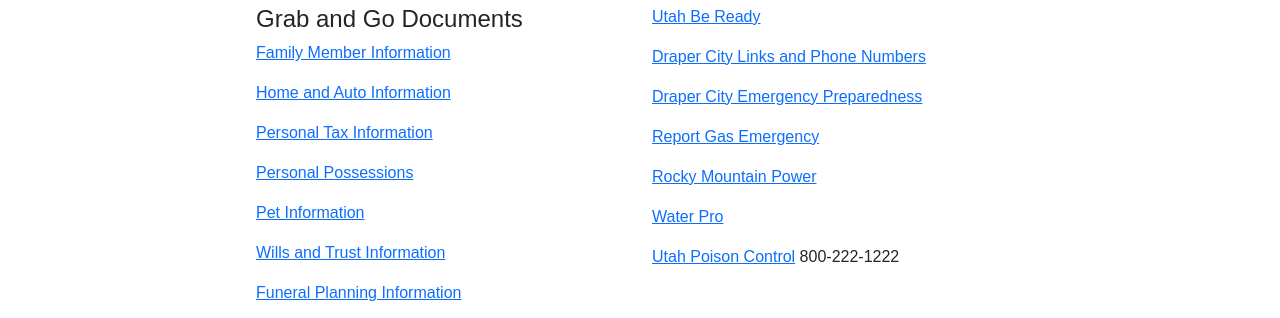
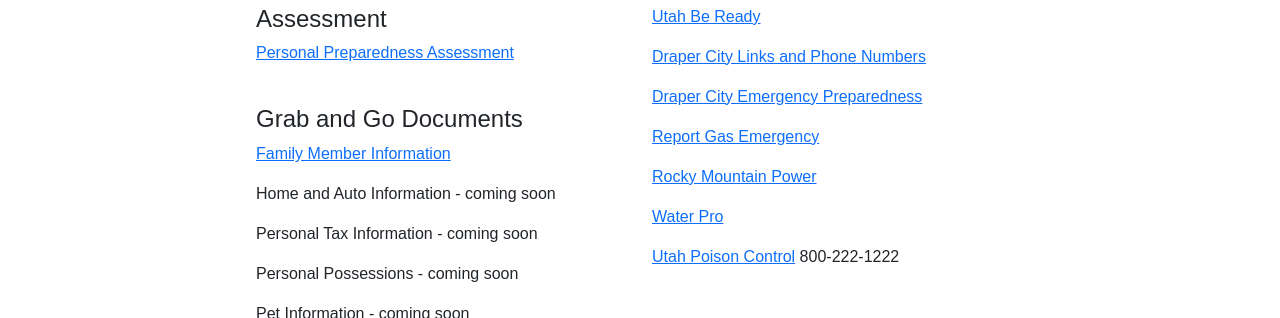
Before and after one commit to DallasM31/D15GetReady, a plain HTML site: page checklists.html in a window 1280 px wide. Shown: the part 485-803 px from the top of the page. Drawn offline with nearby package versions, Linux system fonts and the light colour scheme.

Commit message:
SteveJ Upgrades 1

```diff
--- a/checklists.html
+++ b/checklists.html
@@ -42,15 +42,18 @@
       <div class="row">
         <div class="col-sm-5">
           <h2>Lists</h2>
-          <h4>Grab and Go Documents</a></h4>
+          <h4>Assessment</a></h4>
+            <p><a href="checklists/PersonalPreparednessAssessment.pdf">Personal Preparedness Assessment</a></p>
+          <br>
+            <h4>Grab and Go Documents</a></h4>
             <p><a href="checklists/family-info-sheet.pdf">Family Member Information</a></p>
-            <p><a href="checklists/family-info-sheet.pdf">Home and Auto Information</a></p>
-            <p><a href="checklists/family-info-sheet.pdf">Personal Tax Information</a></p>
-            <p><a href="checklists/family-info-sheet.pdf">Personal Possessions</a></p>
-            <p><a href="checklists/family-info-sheet.pdf">Pet Information</a></p>
-            <p><a href="checklists/family-info-sheet.pdf">Wills and Trust Information</a></p>
-            <p><a href="checklists/family-info-sheet.pdf">Funeral Planning Information</a></p>
-            <p><a href="checklists/family-info-sheet.pdf">Emergency Plans Information</a></p>
+            <p>Home and Auto Information - coming soon</p>
+            <p>Personal Tax Information - coming soon</p>
+            <p>Personal Possessions - coming soon</p>
+            <p>Pet Information - coming soon</p>
+            <p>Wills and Trust Information - coming soon</p>
+            <p>Funeral Planning Information - coming soon</p>
+            <p>Emergency Plans Information - coming soon</p>
         </div>
         <div class="col-sm-1"></div> <!--center column-->
         <div class="col-sm-5">
```
Also changed, not shown: categories.html (+1 -1 lines), pastnewsletters.html (+1 -1 lines).
